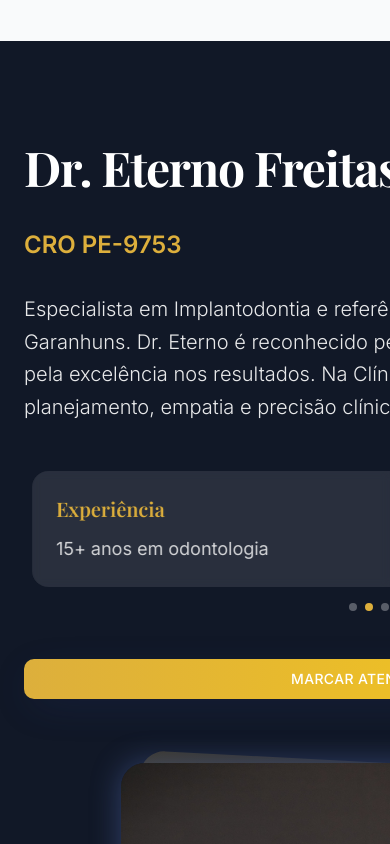
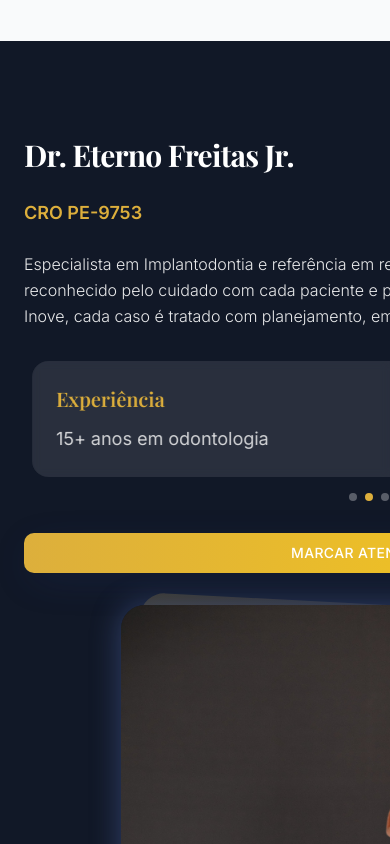
Before and after one commit to EdreyRaf/inove-smile-craft, a React (Vite) app: page / in a window 390 px wide. Shown: the part 5580-6424 px from the top of the page. Built offline with nearby package versions, Linux system fonts and the light colour scheme.

Commit message:
Fix mobile responsiveness for doctor section
cgen-108a76dd12bd4911b5c0c288d98904a5

```diff
--- a/src/components/DoctorSection.tsx
+++ b/src/components/DoctorSection.tsx
@@ -49,7 +49,7 @@ const DoctorSection = () => {
       className="section-dark py-24 lg:py-40"
     >
       <div className="max-w-7xl mx-auto px-6 sm:px-8 lg:px-12">
-        <div className="grid lg:grid-cols-2 gap-16 lg:gap-20 items-center">
+        <div className="grid lg:grid-cols-2 gap-8 sm:gap-12 lg:gap-16 xl:gap-20 items-center">
 
           {/* Doctor Image */}
           <div className={`transition-all duration-1000 order-2 lg:order-1 flex ${
@@ -69,20 +69,20 @@ const DoctorSection = () => {
           <div className={`transition-all duration-1000 delay-300 order-1 lg:order-2 ${
             isVisible ? 'opacity-100 translate-x-0' : 'opacity-0 translate-x-8'
           }`}>
-            <h2 className="text-5xl md:text-6xl lg:text-7xl font-bold text-white mb-8 font-playfair leading-tight tracking-tight">
+            <h2 className="text-3xl sm:text-4xl md:text-5xl lg:text-6xl xl:text-7xl font-bold text-white mb-6 lg:mb-8 font-playfair leading-tight tracking-tight">
               Dr. Eterno Freitas Jr.
             </h2>
-            <p className="text-2xl lg:text-3xl text-accent mb-8 font-semibold">
+            <p className="text-lg sm:text-xl lg:text-2xl xl:text-3xl text-accent mb-6 lg:mb-8 font-semibold">
               CRO PE-9753
             </p>
 
-            <p className="text-xl md:text-2xl lg:text-3xl text-white/90 mb-12 leading-relaxed font-light">
+            <p className="text-base sm:text-lg md:text-xl lg:text-2xl xl:text-3xl text-white/90 mb-8 lg:mb-12 leading-relaxed font-light">
               Especialista em Implantodontia e referência em reabilitação oral em Garanhuns.
               Dr. Eterno é reconhecido pelo cuidado com cada paciente e pela excelência nos resultados.
               Na Clínica Inove, cada caso é tratado com planejamento, empatia e precisão clínica.
             </p>
 
-            <div className="mb-12">
+            <div className="mb-8 lg:mb-12">
               <CarouselInfo items={doctorInfo} />
             </div>
 
```
